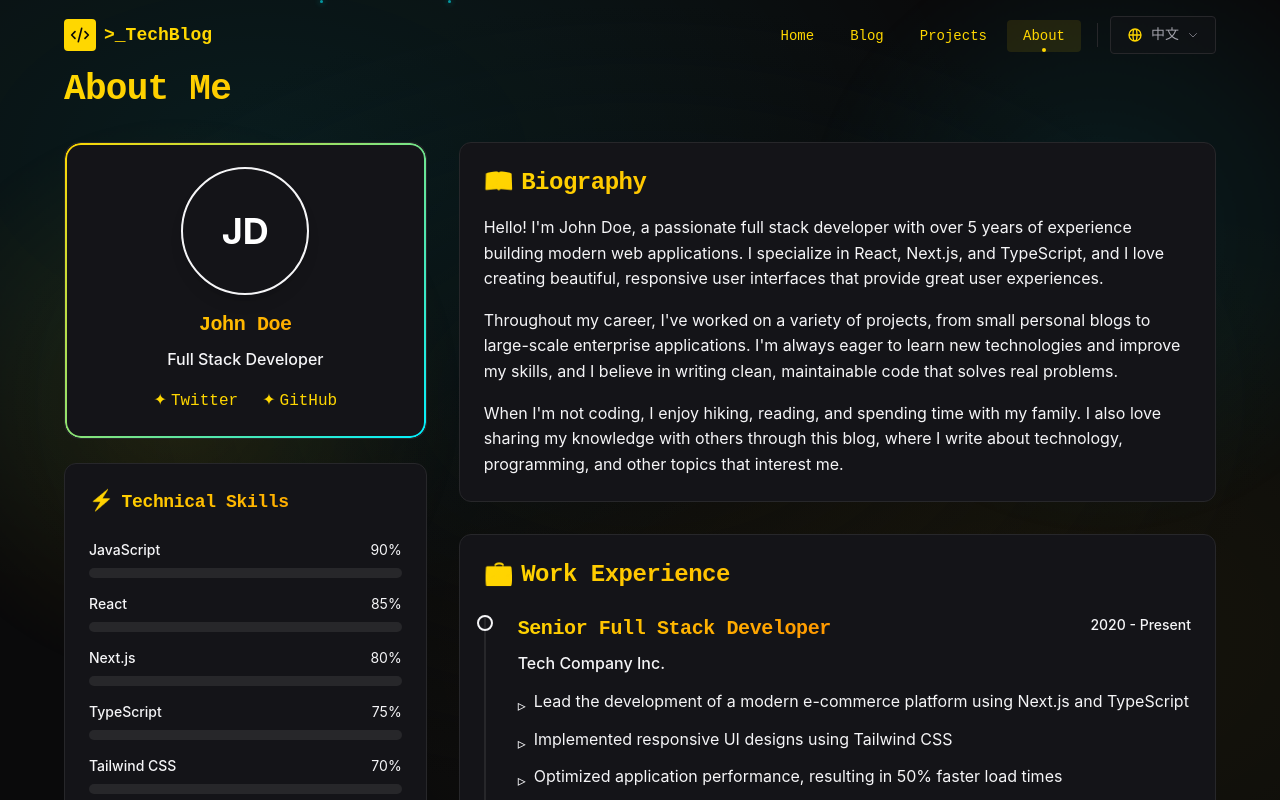
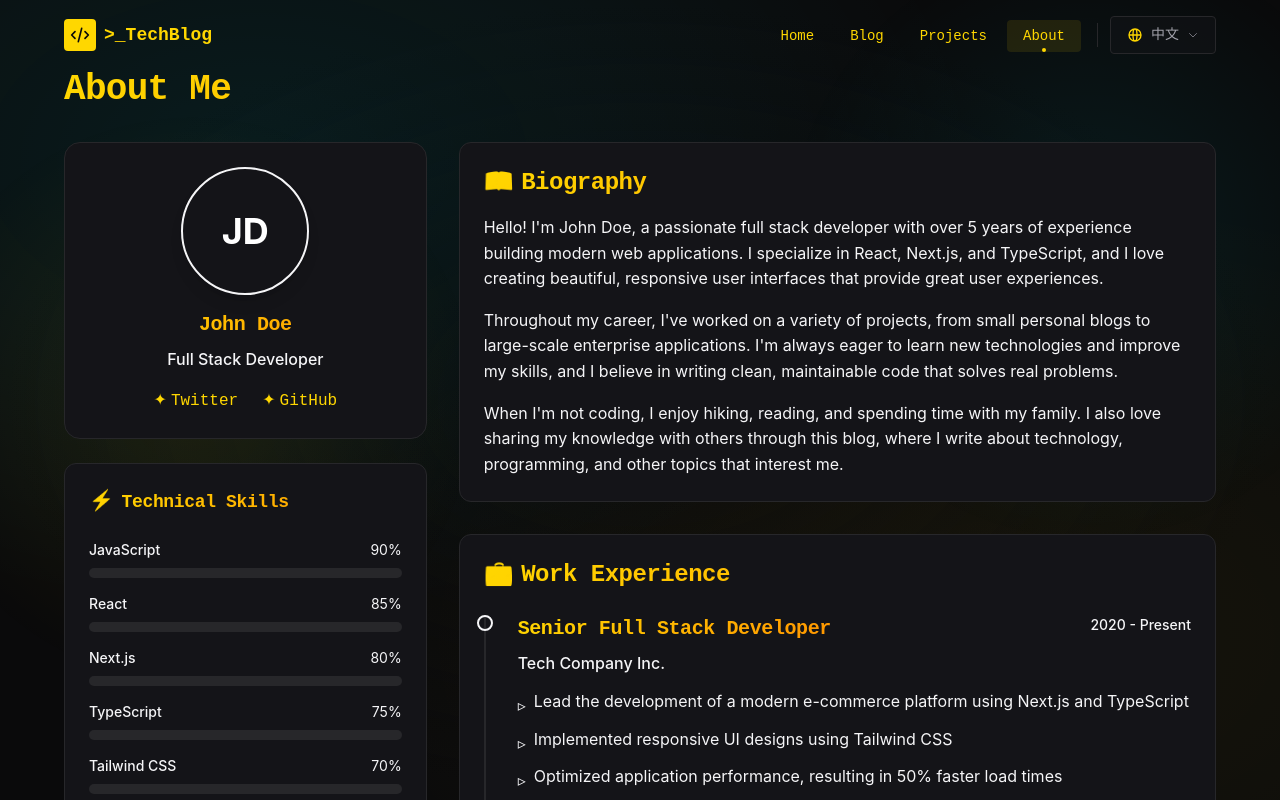
Before and after one commit to YeomanYe/nextjs-blog, a Next.js app: page /about/about in a window 1280 px wide. Shown: the top 800 px of the page. Built offline with nearby package versions, Linux system fonts and the light colour scheme.

Commit message:
refactor: performance

```diff
--- a/app/[locale]/layout.tsx
+++ b/app/[locale]/layout.tsx
@@ -1,6 +1,5 @@
 import Navbar from '@/components/Navbar';
 import Footer from '@/components/Footer';
-import FloatingParticles from '@/components/FloatingParticles';
 import { SupportedLanguage } from '@/locales/types';
 
 interface LocaleLayoutProps {
@@ -14,7 +13,6 @@ export default async function LocaleLayout({ children, params }: LocaleLayoutPro
 
   return (
     <>
-      <FloatingParticles />
       <Navbar locale={lang} />
       <main className="container mx-auto py-8 relative">
         {children}
--- a/styles/globals.css
+++ b/styles/globals.css
@@ -94,7 +94,7 @@ body {
   writing-mode: horizontal-tb !important;
 }
 
-/* Animated mesh background */
+/* Static mesh background (no animation for performance) */
 body::before {
   content: "";
   position: fixed;
@@ -103,16 +103,10 @@ body::before {
   width: 100%;
   height: 100%;
   background-image:
-    radial-gradient(circle at 15% 50%, rgba(255, 215, 0, 0.1) 0%, transparent 25%),
-    radial-gradient(circle at 85% 30%, rgba(0, 240, 255, 0.1) 0%, transparent 25%);
+    radial-gradient(circle at 15% 50%, rgba(255, 215, 0, 0.08) 0%, transparent 25%),
+    radial-gradient(circle at 85% 30%, rgba(0, 240, 255, 0.08) 0%, transparent 25%);
   pointer-events: none;
   z-index: -1;
-  animation: pulse-glow 8s ease-in-out infinite;
-}
-
-@keyframes pulse-glow {
-  0%, 100% { opacity: 0.8; transform: scale(1); }
-  50% { opacity: 1; transform: scale(1.05); }
 }
 
 /* ===== TYPOGRAPHY ===== */
@@ -152,66 +146,6 @@ a:hover {
   padding: 0 1.5rem;
   position: relative;
   z-index: 1;
-}
-
-/* ===== PARTICLE EFFECTS ===== */
-
-.floating-particles {
-  position: fixed;
-  top: 0;
-  left: 0;
-  width: 100%;
-  height: 100%;
-  pointer-events: none;
-  z-index: 0;
-  overflow: hidden;
-}
-
-.particle {
-  position: absolute;
-  width: 3px;
-  height: 3px;
-  background: var(--color-primary);
-  border-radius: 50%;
-  opacity: 0.6;
-  animation: float-up 12s infinite linear;
-  box-shadow: 0 0 6px var(--color-primary);
-}
-
-.particle.cyan {
-  background: var(--color-cyan);
-  box-shadow: 0 0 6px var(--color-cyan);
-}
-
-.particle:nth-child(1) { left: 10%; animation-delay: 0s; animation-duration: 12s; }
-.particle:nth-child(2) { left: 20%; animation-delay: 2s; animation-duration: 15s; }
-.particle:nth-child(3) { left: 30%; animation-delay: 4s; animation-duration: 14s; }
-.particle:nth-child(4) { left: 40%; animation-delay: 1s; animation-duration: 16s; }
-.particle:nth-child(5) { left: 50%; animation-delay: 3s; animation-duration: 13s; }
-.particle:nth-child(6) { left: 60%; animation-delay: 5s; animation-duration: 17s; }
-.particle:nth-child(7) { left: 70%; animation-delay: 2.5s; animation-duration: 11s; }
-.particle:nth-child(8) { left: 80%; animation-delay: 0.5s; animation-duration: 18s; }
-.particle:nth-child(9) { left: 90%; animation-delay: 4.5s; animation-duration: 14s; }
-.particle:nth-child(10) { left: 15%; animation-delay: 6s; animation-duration: 12s; }
-.particle:nth-child(11) { left: 25%; animation-delay: 7s; animation-duration: 15s; }
-.particle:nth-child(12) { left: 35%; animation-delay: 8s; animation-duration: 13s; }
-
-@keyframes float-up {
-  0% {
-    transform: translateY(100vh) scale(0);
-    opacity: 0;
-  }
-  10% {
-    opacity: 0.6;
-    transform: translateY(90vh) scale(1);
-  }
-  90% {
-    opacity: 0.4;
-  }
-  100% {
-    transform: translateY(-100px) scale(0.5);
-    opacity: 0;
-  }
 }
 
 /* ===== CARDS ===== */
@@ -404,34 +338,12 @@ textarea::placeholder {
   inset: 0;
   border-radius: var(--radius-xl);
   padding: 2px;
-  background: linear-gradient(135deg, var(--color-primary), var(--color-cyan), var(--color-primary), var(--color-cyan));
-  background-size: 300% 300%;
-  animation: gradient-shift 4s ease infinite;
+  background: linear-gradient(135deg, var(--color-primary), var(--color-cyan));
   -webkit-mask: linear-gradient(#fff 0 0) content-box, linear-gradient(#fff 0 0);
   mask: linear-gradient(#fff 0 0) content-box, linear-gradient(#fff 0 0);
   -webkit-mask-composite: xor;
   mask-composite: exclude;
   pointer-events: none;
-}
-
-/* Fallback gradient border for browsers without mask-composite support */
-.gradient-border::after {
-  content: '';
-  position: absolute;
-  inset: 0;
-  border-radius: var(--radius-xl);
-  padding: 2px;
-  background: linear-gradient(135deg, var(--color-primary), var(--color-cyan));
-  -webkit-mask: linear-gradient(#fff 0 0) content-box, linear-gradient(#fff 0 0);
-  mask: linear-gradient(#fff 0 0) content-box, linear-gradient(#fff 0 0);
-  -webkit-mask-composite: source-out;
-  mask-composite: exclude;
-  pointer-events: none;
-}
-
-@keyframes gradient-shift {
-  0%, 100% { background-position: 0% 50%; }
-  50% { background-position: 100% 50%; }
 }
 
 /* ===== ANIMATIONS ===== */
@@ -478,16 +390,6 @@ textarea::placeholder {
 .stagger-3 { animation-delay: 0.3s; }
 .stagger-4 { animation-delay: 0.4s; }
 .stagger-5 { animation-delay: 0.5s; }
-
-/* Glow pulse */
-@keyframes glow-pulse {
-  0%, 100% { box-shadow: 0 0 20px rgba(255, 215, 0, 0.3); }
-  50% { box-shadow: 0 0 40px rgba(255, 215, 0, 0.6), 0 0 60px rgba(255, 215, 0, 0.3); }
-}
-
-.glow-pulse {
-  animation: glow-pulse 2s ease-in-out infinite;
-}
 
 /* Typewriter cursor */
 .cursor::after {
```
Also changed, not shown: 1 other file (tests, documents, lock files or other folders).
